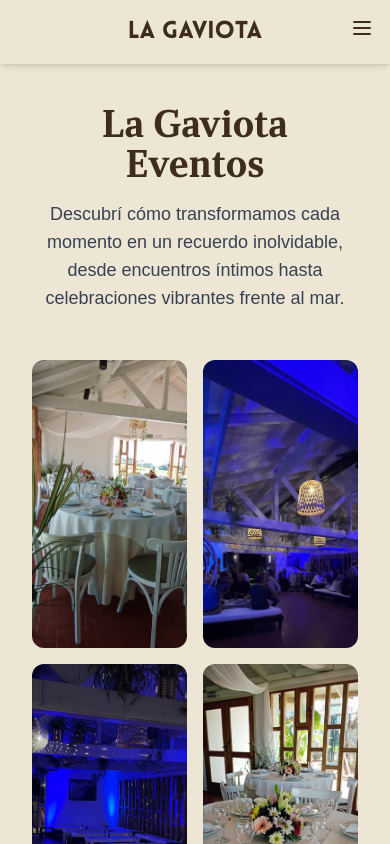
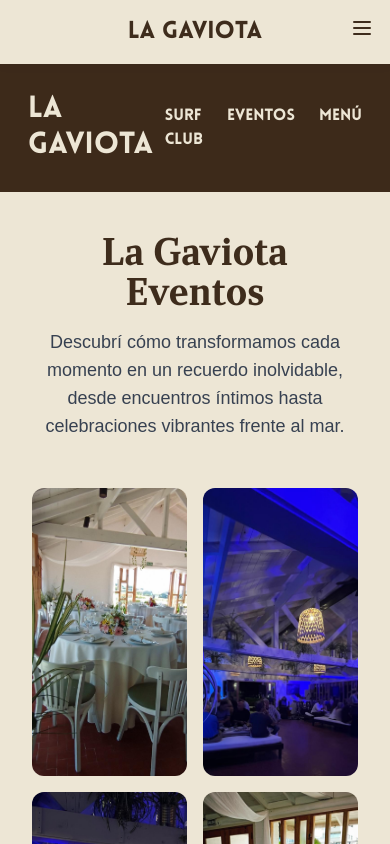
Before and after one commit to MarcosBernalOficial/La-Gaviota, a React (Vite) app: page /La-Gaviota/eventos in a window 390 px wide. Shown: the top 844 px of the page. Built offline with nearby package versions, Linux system fonts and the light colour scheme.

Commit message:
imagenes de eventos cargadas

```diff
--- a/src/components/Header.jsx
+++ b/src/components/Header.jsx
@@ -2,7 +2,7 @@ import { Link } from "react-router-dom";
 
 const Header = () => {
     return (
-        <header className="sticky top-0 z-50 hidden md:flex bg-wood-brown/80 text-soft-beige p-7 flex justify-between items-center">
+        <header className="sticky top-0 z-50 md:flex bg-wood-brown/80 text-soft-beige p-7 flex justify-between items-center">
         <Link to="/" className="font-title text-3xl">La Gaviota</Link>
         <nav className="flex gap-6">
             <Link to="/surfclub" className="font-title" >Surf Club</Link>
--- a/src/components/Navbar.jsx
+++ b/src/components/Navbar.jsx
@@ -6,7 +6,7 @@ const Navbar = () => {
     const { isMobileMenuOpen, setIsMobileMenuOpen } = useMobileMenu();
 
     return (
-        <nav className="sticky top-0 z-50 block md:hidden bg-soft-beige shadow-md px-6 py-4 relative">
+        <nav className="sticky top-0 z-50 block md:hidden bg-soft-beige shadow-md px-6 py-4">
             <div className="flex items-center justify-between">
                 {/* Título con Link al Home */}
                 <Link to="/" className="mx-auto">
--- a/src/pages/SurfClub.jsx
+++ b/src/pages/SurfClub.jsx
@@ -82,7 +82,7 @@ const SurfClub = () => {
                 href={whatsappLink("Clases de Surf")}
                 target="_blank"
                 rel="noopener noreferrer"
-                className="inline-block mt-2 bg-wood-brown text-soft-beige px-4 py-2 mt-6 rounded-full"
+                className="inline-block bg-wood-brown text-soft-beige px-4 py-2 mt-6 rounded-full"
                 >
                 Inscripción vía WhatsApp
                 </a>
```
